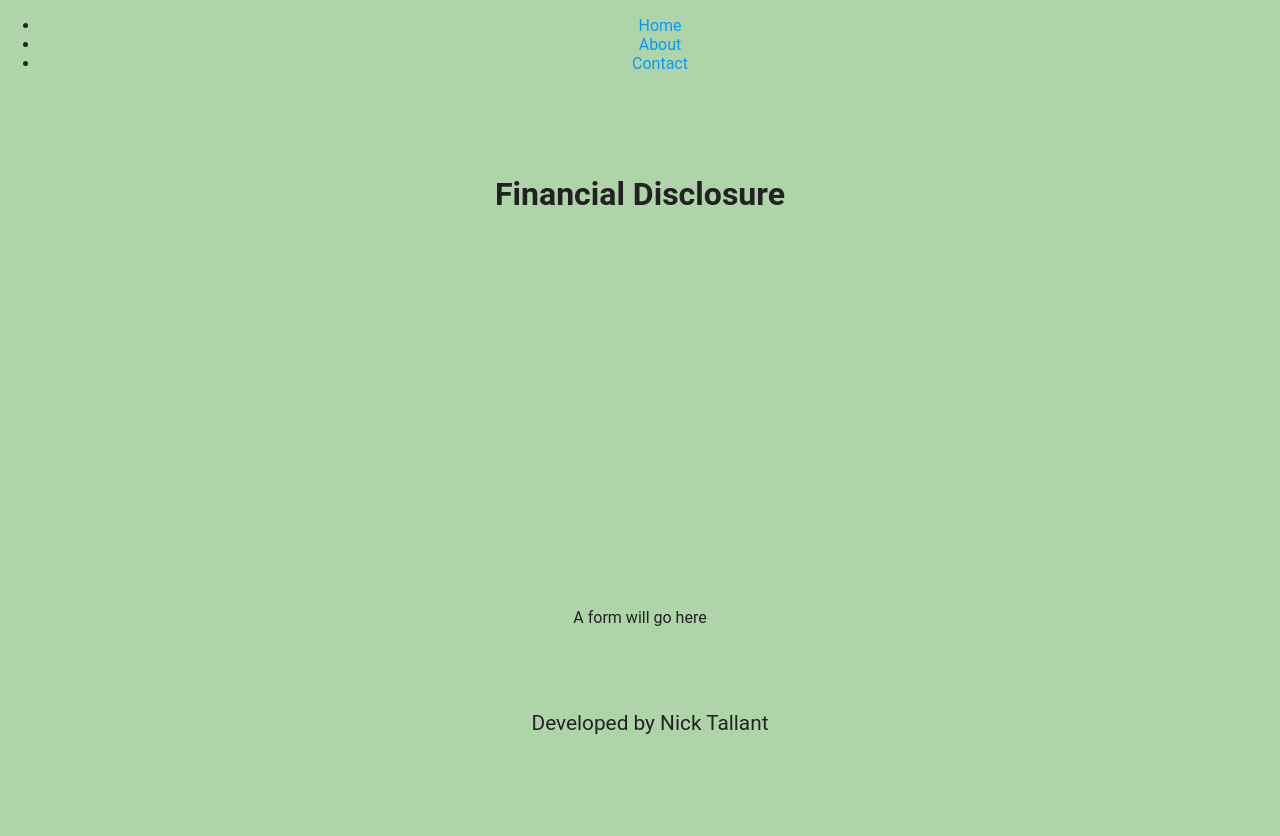
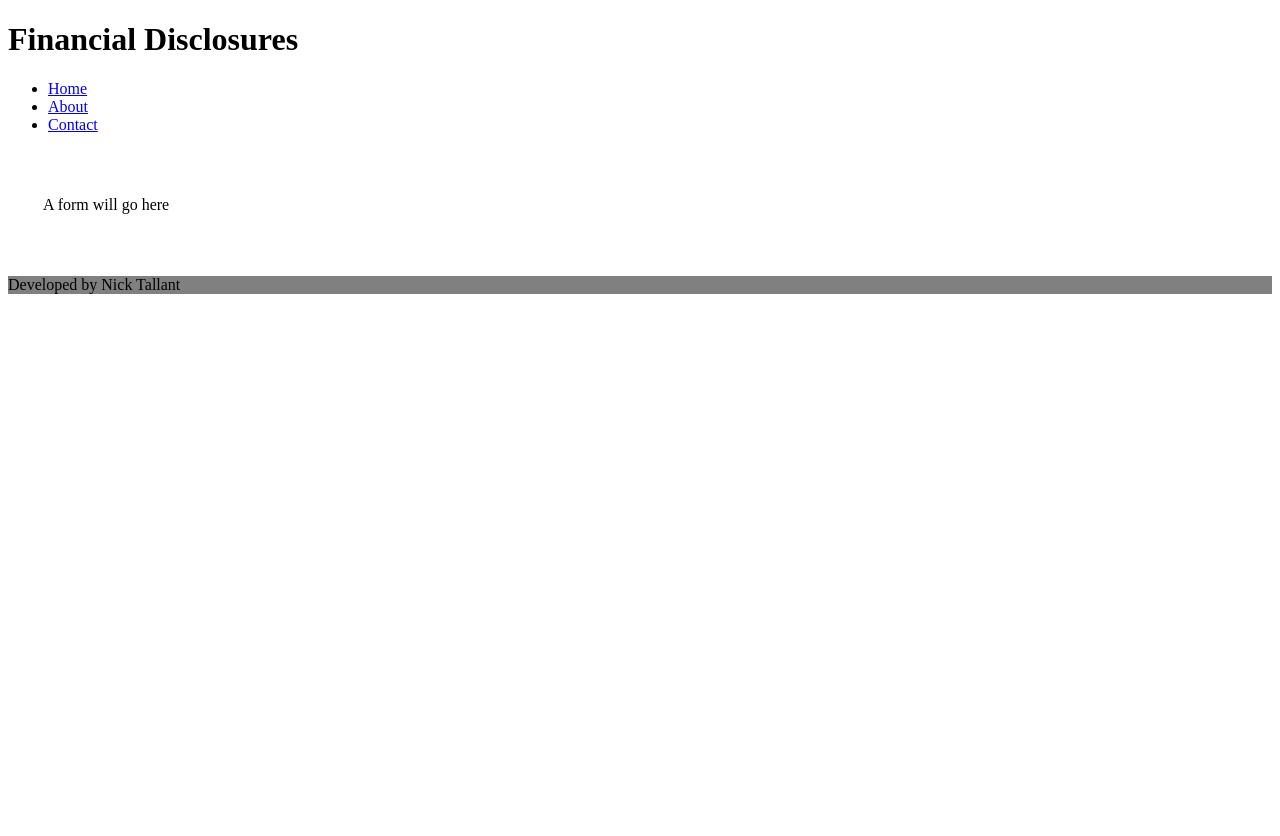
Before and after one commit to ndtallant/DisclosUR-v2, a Flask app: page / in a window 1280 px wide. After the commit the page ends 294 px from the top, so only its background shows below. Run offline with Flask 2, Linux system fonts and the light colour scheme.

Commit message:
Experimenting with padding

```diff
--- a/flask_site/static/test.css
+++ b/flask_site/static/test.css
@@ -1,3 +1,21 @@
 body {
-    color: blue;
+    color: black;
 }
+
+head {
+    background: grey;
+    margin-top: 15px;
+    margin-bottom: 30px;
+}
+
+footer {
+    background: grey;
+    margin-top: 15px;
+    margin-bottom: 30px;
+}
+
+main {
+    background: white;
+    margin: 5px;
+    padding: 30px;
+}
--- a/flask_site/templates/home.html
+++ b/flask_site/templates/home.html
@@ -2,9 +2,9 @@
 
 <head>
     <title>DisclosUR 2.0</title>
-    <!--link rel="stylesheet" href="test.css"-->
-    <link rel="stylesheet" href="{{ url_for('static', filename='styles.css') }}">
-
+    <link rel="stylesheet" href="test.css">
+    <!-- link rel="stylesheet" href="{{ url_for('static', filename='test.css') }}"-->
+    <h1>Financial Disclosures</h1>
     <nav>
       <ul>
         <li><a href="#">Home</a></li>
@@ -17,7 +17,6 @@
 
 <body>
     <header>
-        <h1>Financial Disclosure</h1>
         <nav>
             <a></a>
         </nav>
```
